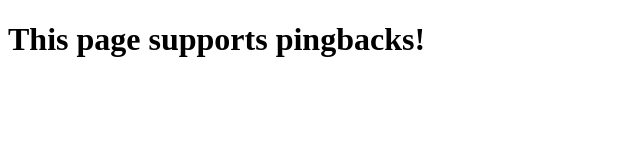
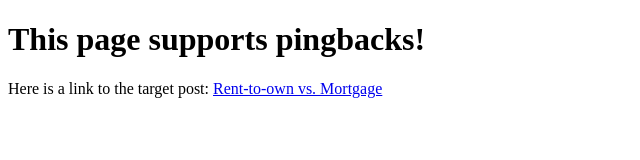
Before and after one commit to jibinjobyp/pingback-test, a plain HTML site: page index.html in a window 1280 px wide. Shown: the whole page, without its empty margins (0-640 px from the left). Drawn offline with Linux system fonts and the light colour scheme.

Commit message:
Update index.html

```diff
--- a/index.html
+++ b/index.html
@@ -1,11 +1,17 @@
 <!DOCTYPE html>
 <html lang="en">
 <head>
-    <meta charset="UTF-8" />
-    <title>Pingback Test</title>
-    <link rel="pingback" href="https://blog.divvyhomes.com/xmlrpc.php" />
+  <meta charset="UTF-8" />
+  <title>Pingback Test</title>
+  <link rel="pingback" href="https://blog.divvyhomes.com/xmlrpc.php" />
 </head>
 <body>
-    <h1>This page supports pingbacks!</h1>
+  <h1>This page supports pingbacks!</h1>
+  <p>
+    Here is a link to the target post:
+    <a href="https://blog.divvyhomes.com/rent-to-own-vs-mortgage/">
+      Rent-to-own vs. Mortgage
+    </a>
+  </p>
 </body>
 </html>
```
